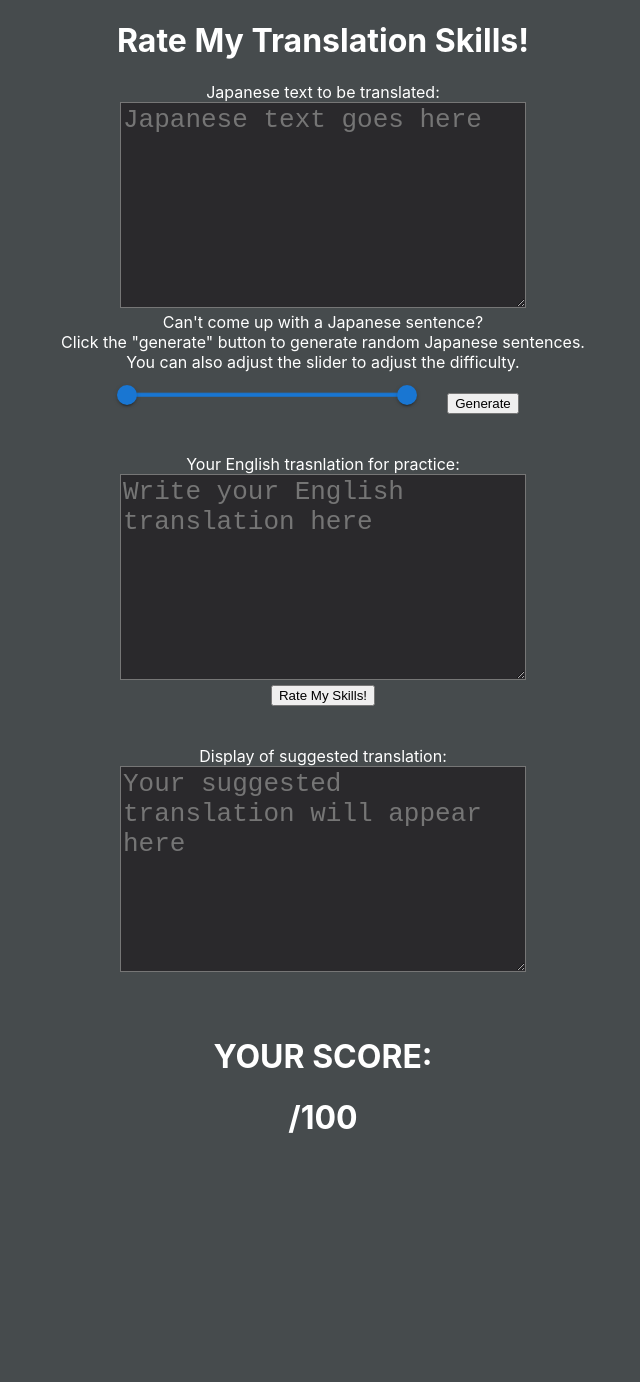
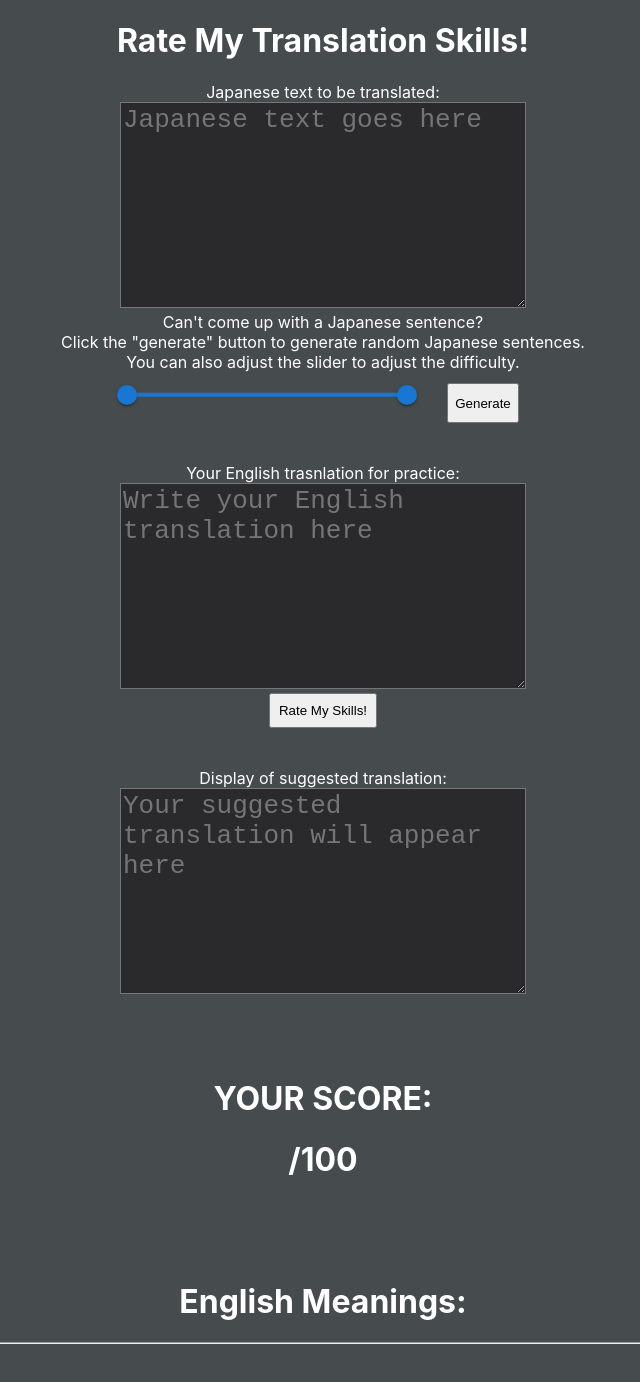
Before and after one commit to ragnakevmac/foreign-language-learning, a React (Create React App) app: page / in a window 1280 px wide. Shown: the top 1382 px of the page, without its empty margins (317-957 px from the left). Before the commit the page ends 1198 px from the top, so only its background shows below. Built offline with nearby package versions, Linux system fonts and the light colour scheme.

Commit message:
added English Meanings Display

```diff
--- a/src/App.css
+++ b/src/App.css
@@ -48,14 +48,15 @@
 
 
 .textToTranslateDisplay {
-  color: black;
+  color: white;
 }
 
 .translatedTextDisplay {
-  color: black;
+  color: white;
   /* display: grid;
   grid-template-columns: repeat(auto-fit, minmax(300, 1fr)); */
 }
+
 
 
 /* .textForm {
--- a/src/App.tsx
+++ b/src/App.tsx
@@ -12,11 +12,18 @@ import { Texts } from './models/textFormProps';
 
 function App() {
 
+  interface EngDefs {
+
+  }
+
   const [textToTranslate, setTextToTranslate] = useState<string>('');
   const [translatedText, setTranslatedText] = useState<string>('');
   const [suggestedTranslation, setSuggestedTranslation] = useState<string>('');
 
   const [score, setScore] = useState<string>('');
+  const [japaneseScore, setJapaneseScore] = useState<string>('');
+  const [engDefinitions, setEngDefinitions] = useState<object>({});
+  // const [japaneseScore, setJapaneseScore] = useState<string>('');
 
 
   const fetchSuggestedTranslation = (textToTranslate: string, translatedText: string, generatedTextEngVerFromWanikani: string, sliderValues: number | number[]) => {
@@ -30,13 +37,31 @@ function App() {
 
     Axios.post(url, data).then((res) => {
       generatedTextEngVerFromWanikani === '' ? setSuggestedTranslation(res.data.suggestedTranslation) : setSuggestedTranslation(generatedTextEngVerFromWanikani);
-      let finalScore = res.data.finalScore
-      let score = finalScore.toString()
-      setScore(score)
+      setScore(res.data.finalScore)
       console.log(res.data);
     }).catch((error) => {
       console.log(error);
     });
+
+
+
+
+    const urlJp = '/japanese-data'
+    const dataJp = {
+      textToTranslate: textToTranslate,
+      translatedText: translatedText,
+      generatedTextEngVerFromWanikani: generatedTextEngVerFromWanikani
+    };
+
+    Axios.post(urlJp, dataJp).then((res) => {
+
+      setJapaneseScore(res.data.japaneseScore);
+      setEngDefinitions(res.data.engDefinitions);
+
+    }).catch((error) => {
+      console.log(error);
+    });
+
 
   }
 
@@ -62,12 +87,14 @@ function App() {
       </div>
       <br />
       <br />
+      <br />
       <ScoreDisplay score={score}/>
       <br />
       <br />
-      {/* <TextToTranslateDisplay textToTranslate={textToTranslate} />
       <br />
-      <TranslatedTextDisplay translatedText={translatedText} /> */}
+      <TextToTranslateDisplay textToTranslate={engDefinitions} />
+      <br />
+      {/* <TranslatedTextDisplay translatedText={translatedText} /> */}
 
 
     </div>
--- a/src/components/TextForm.tsx
+++ b/src/components/TextForm.tsx
@@ -20,7 +20,12 @@ function TextForm({ onSubmitTexts }: TextFormProps): JSX.Element {
         e.preventDefault();
         const textToTranslate = inputRefTextToTranslate.current!.value;
         const translatedText = inputRefTranslatedText.current!.value;
-        onSubmitTexts({textToTranslate, translatedText, generatedTextEngVerFromWanikani, sliderValues}); //display
+        onSubmitTexts({
+          textToTranslate,
+          translatedText,
+          generatedTextEngVerFromWanikani,
+          sliderValues
+        }); //display
     }
 
     function handleGenerate(e: React.MouseEvent<HTMLButtonElement>) {
@@ -81,7 +86,13 @@ function TextForm({ onSubmitTexts }: TextFormProps): JSX.Element {
             onChange={(e, val, activeThumb) => handleSlider(e, val, activeThumb)}
             valueLabelDisplay="auto"
           />
-         <button onClick={handleGenerate}>Generate</button>
+         <button
+          onClick={handleGenerate}
+          style={{
+            minHeight: "40px",
+            paddingTop: "2px",
+          }}
+        >Generate</button>
 
           <br />
           <br />
@@ -97,7 +108,12 @@ function TextForm({ onSubmitTexts }: TextFormProps): JSX.Element {
               ref={inputRefTranslatedText}
             />
           <br />
-         <button type='submit'>Rate My Skills!</button>
+         <button
+          type='submit'
+          style={{
+            padding: '8px'
+          }}
+        >Rate My Skills!</button>
         </form>
       </div>
     )
--- a/src/components/TextToTranslateDisplay.tsx
+++ b/src/components/TextToTranslateDisplay.tsx
@@ -1,13 +1,26 @@
 import React from 'react';
-import TextToTranslate from '../models/textToTranslate';
-// import '../App.css'
+// import TextToTranslate from '../models/textToTranslate';
+import '../App.css'
 
 
-function TextToTranslateDisplay({ textToTranslate }: TextToTranslate): JSX.Element {
+function TextToTranslateDisplay({ textToTranslate }: any): JSX.Element {
+    console.log(textToTranslate);
     return (
         <div className='textToTranslateDisplay'>
-            Display of the text to translate:
-            <p>{textToTranslate}</p>
+            <h1>English Meanings:</h1>
+            <hr />
+            <br />
+            <div style={{color: 'white'}}>{Object.keys(textToTranslate).map((key, index) => {
+                return (
+                <div key={index}>
+
+                   <h1>{key}:</h1> <h3>{textToTranslate[key].map((txt: any, index: number) => <p key={index}>{txt}</p>)}</h3>
+
+
+                    <hr />
+                </div>
+                );
+            })}</div>
         </div>
     )
 }
```
